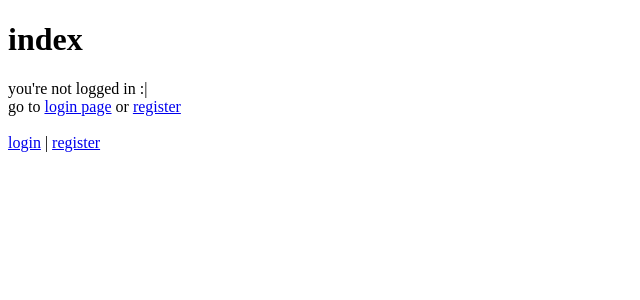
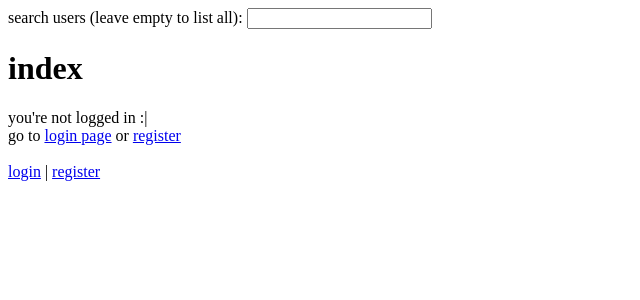
Before and after one commit to epertt/litter, a Flask app: template templates/index.html.j2 in a window 1280 px wide. Shown: the top 300 px of the page, without its empty margins (0-640 px from the left). Run offline with Flask 2, Linux system fonts and the light colour scheme; the template is opened without the code that fills it, so the values that code supplies are empty.

Commit message:
add user search and also fix the linking to own user page

```diff
--- a/app.py
+++ b/app.py
@@ -16,7 +16,6 @@ db = SQLAlchemy(app)
 @app.route("/")
 def index():
     if user_id := session.get("user_id"):
-        print(user_id)
         threads = get_user_threads(user_id)
         username = get_username(user_id)
         watched = get_watched_threads(user_id)
@@ -27,43 +26,80 @@ def index():
         return redirect("/error/401")
 
 
+@app.route("/user/me")
+def ownpage():
+    if user_id := session.get("user_id"):
+        return redirect(f"/user/{user_id}")
+    else:
+        return redirect("/error/401")
+
+
 # userpage
 @app.route("/user/<int:id>")
 def userpage(id):
     if get_username(id):
         threads = get_user_threads(id)
         username = get_username(id)
-        return render_template("userpage.html.j2", threads=threads, username=username, userid=id)
+        return render_template(
+            "userpage.html.j2", threads=threads, username=username, userid=id
+        )
     else:
         return redirect("/error/404")
+
 
 # userpage
 @app.route("/follow/<int:id>")
 def follow(id):
     if user_id := session.get("user_id"):
-        follow_id = id
-        sql = "INSERT INTO watchers (user_id, watcher_id) VALUES (:follow_id, :user_id)"
-        db.session.execute(
-            sql, {"follow_id": follow_id, "user_id": user_id}
-        )
-        db.session.commit()
-        return redirect("/")
+        if id == user_id:
+            return redirect("/error/400")
+        else:
+            follow_id = id
+            sql = "INSERT INTO watchers (user_id, watcher_id) VALUES (:follow_id, :user_id)"
+            db.session.execute(sql, {"follow_id": follow_id, "user_id": user_id})
+            db.session.commit()
+            return redirect("/")
     else:
         return redirect("/error/401")
+
 
 # userpage
 @app.route("/unfollow/<int:id>")
 def unfollow(id):
     if user_id := session.get("user_id"):
-        follow_id = id
-        sql = "DELETE FROM watchers WHERE user_id = :follow_id AND watcher_id = :user_id"
-        db.session.execute(
-            sql, {"follow_id": follow_id, "user_id": user_id}
-        )
-        db.session.commit()
-        return redirect("/")
+        if id == user_id:
+            return redirect("/error/400")
+        else:
+            follow_id = id
+            sql = "DELETE FROM watchers WHERE user_id = :follow_id AND watcher_id = :user_id"
+            db.session.execute(sql, {"follow_id": follow_id, "user_id": user_id})
+            db.session.commit()
+            return redirect("/")
     else:
         return redirect("/error/401")
+
+
+# search
+@app.route("/search/post", methods=["POST"])
+def search_post():
+    user_id = get_user_id()
+    username = get_username(user_id)
+    search_query = request.form["search"]
+
+    return render_template(
+        "search_results.html.j2",
+        username=username,
+        query=search_query,
+        results=search_users(search_query),
+    )
+
+
+@app.route("/search/results", methods=["POST"])
+def search_results(results):
+    user_id = get_user_id()
+    username = get_username(user_id)
+    return render_template("search_results.html.j2", username=username, results=results)
+
 
 # send message
 @app.route("/thread/post", methods=["POST"])
@@ -169,6 +205,12 @@ def get_username(user_id):
         return False
 
 
+def search_users(search_query):
+    sql = """SELECT * FROM users WHERE username LIKE '%' || :search_query || '%'"""
+    result = db.session.execute(sql, {"search_query": search_query})
+    return result.fetchall()
+
+
 def get_user_threads(user_id):
 
     sql = "\
--- a/templates/index.html.j2
+++ b/templates/index.html.j2
@@ -4,12 +4,14 @@
     {{ super() }}
 {% endblock %}
 {% block content %}
+    <form action="/search/post" method="POST">
+        <div>search users (leave empty to list all): <input type="text" name="search"></div>
+    </form>
     <h1>index</h1>
     {% if username %}
         <div>hello {{ username }}</div>
         <form action="/thread/post" method="POST">
             <div>start thread: <input type="text" name="message"></div>
-            <div><input type="submit" value="send"></div>
         </form>
         <div id="userthreads">
         <h2>your threads</h2>
```
Also changed, not shown: templates/search_results.html.j2 (added, +20 -0 lines).
